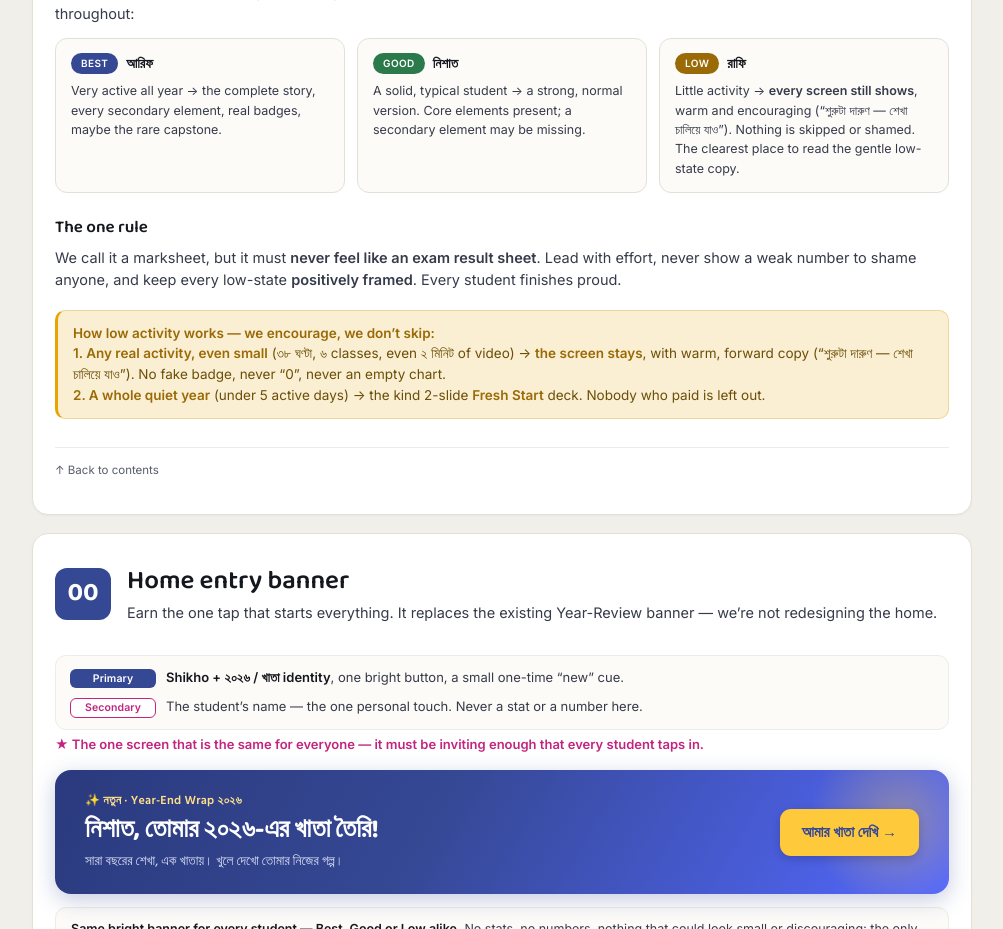
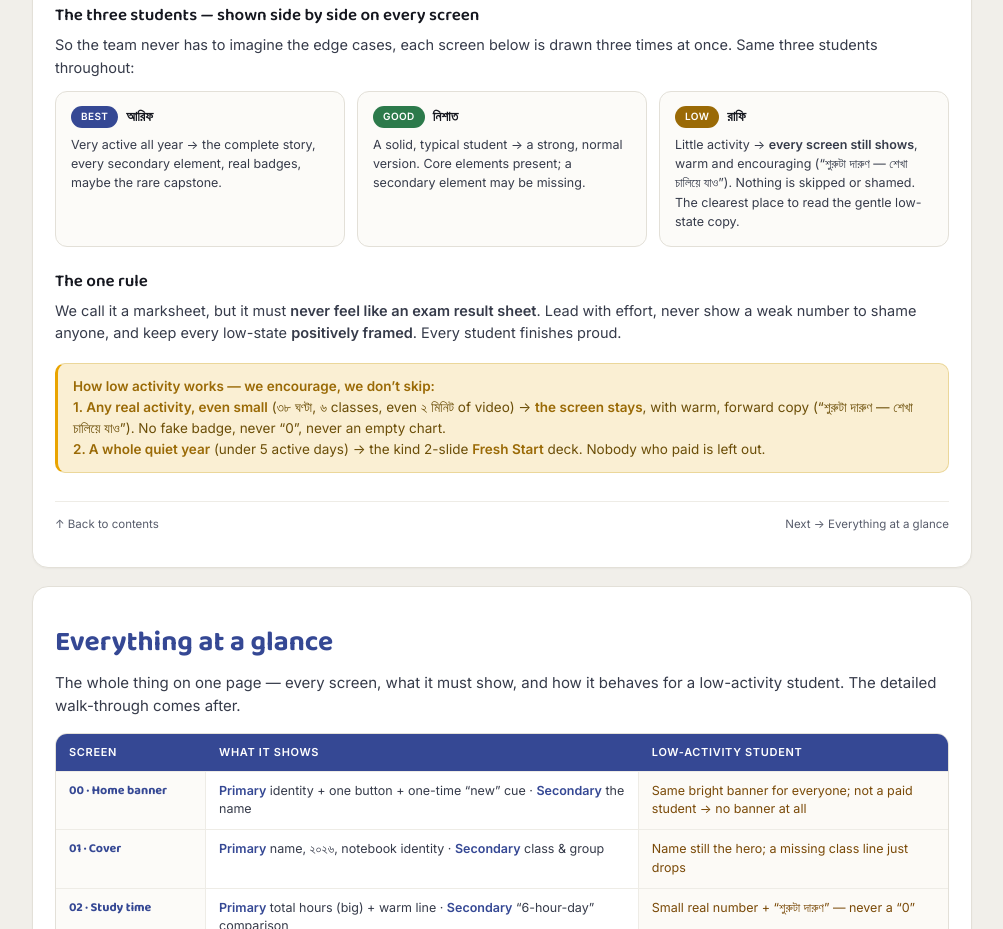
Before and after one commit to nusratmim-cell/Wrap_Design_Brief, a plain HTML site: page index.html in a window 1280 px wide. Shown: the part 1871-2800 px from the top of the page, without its empty margins (138-1141 px from the left). Drawn offline with Linux system fonts and the light colour scheme.

Commit message:
Add 'Everything at a glance' spec table for a 30-second overview

```diff
--- a/index.html
+++ b/index.html
@@ -182,6 +182,16 @@ h1,h2,h3{margin:0;text-wrap:balance}
 .hb-cta{position:relative;z-index:1;font-family:var(--f-bn);font-weight:700;font-size:15px;color:var(--navy);background:#FFC93C;border-radius:11px;padding:12px 22px;white-space:nowrap;box-shadow:0 3px 10px rgba(0,0,0,.18)}
 .hb-note{margin-top:13px;background:var(--sheet);border:1px solid var(--line-2);border-radius:11px;padding:12px 15px;font-size:12.5px;color:var(--ink-2);line-height:1.5}
 .hb-note b{color:var(--ink)}
+/* at-a-glance spec table */
+.gtbl{margin-top:16px;border:1px solid var(--line);border-radius:12px;overflow-x:auto}
+.gtr{display:grid;grid-template-columns:150px 1.4fr 1fr;min-width:640px}
+.gtr>div{padding:10px 13px;font-size:12.5px;line-height:1.5;border-top:1px solid var(--line-2)}
+.gtr:first-child>div{border-top:none}
+.gtr.ghead>div{background:var(--navy);color:#fff;font-weight:700;font-size:11px;letter-spacing:.06em;text-transform:uppercase;border-top:none}
+.gtr .g-s{font-family:var(--f-disp);font-weight:700;color:var(--navy);background:var(--sheet);border-right:1px solid var(--line-2)}
+.gtr .g-m{border-right:1px solid var(--line-2);color:var(--ink-2)}
+.gtr .g-m b{color:var(--navy);font-weight:700}
+.gtr .g-l{color:#7a4a08;background:#FCFAF6}
 @media (max-width:760px){
   .states3{grid-template-columns:1fr}
   .twoart{grid-template-columns:1fr}
@@ -220,6 +230,7 @@ h1,h2,h3{margin:0;text-wrap:balance}
 
   <ol class="toc-list">
     <li><a href="#intro"><span class="toc-n">—</span><span class="toc-t">How to read this &amp; the 3 students</span><span class="toc-d">start here</span></a></li>
+    <li><a href="#glance"><span class="toc-n">⊞</span><span class="toc-t">Everything at a glance</span><span class="toc-d">the whole spec in one table</span></a></li>
     <div class="toc-group">The 12 screens — in order</div>
     <li><a href="#s0"><span class="toc-n">00</span><span class="toc-t">Home entry banner</span><span class="toc-d">the one tap that starts it</span></a></li>
     <li><a href="#s1"><span class="toc-n">01</span><span class="toc-t">Cover</span><span class="toc-d">“this খাতা is mine”</span></a></li>
@@ -269,7 +280,32 @@ h1,h2,h3{margin:0;text-wrap:balance}
   <div class="note"><b>How low activity works — we encourage, we don’t skip:</b><br>
   <b>1. Any real activity, even small</b> (৩৮ ঘণ্টা, ৬ classes, even ২ মিনিট of video) → <b>the screen stays</b>, with warm, forward copy (“শুরুটা দারুণ — শেখা চালিয়ে যাও”). No fake badge, never “0”, never an empty chart.<br>
   <b>2. A whole quiet year</b> (under 5 active days) → the kind 2-slide <b>Fresh Start</b> deck. Nobody who paid is left out.</div>
-  <div class="foot"><a href="#top">↑ Back to contents</a></div>
+  <div class="foot"><a href="#top">↑ Back to contents</a><a href="#glance">Next → Everything at a glance</a></div>
+</div>
+
+<!-- ============ AT A GLANCE ============ -->
+<div class="sheet" id="glance">
+  <h2 class="intro-h" style="font-size:clamp(21px,4vw,28px)">Everything at a glance</h2>
+  <p class="intro-sub">The whole thing on one page — every screen, what it must show, and how it behaves for a low-activity student. The detailed walk-through comes after.</p>
+  <div class="gtbl">
+    <div class="gtr ghead"><div>Screen</div><div>What it shows</div><div>Low-activity student</div></div>
+    <div class="gtr"><div class="g-s">00 · Home banner</div><div class="g-m"><b>Primary</b> identity + one button + one-time “new” cue · <b>Secondary</b> the name</div><div class="g-l">Same bright banner for everyone; not a paid student → no banner at all</div></div>
+    <div class="gtr"><div class="g-s">01 · Cover</div><div class="g-m"><b>Primary</b> name, ২০২৬, notebook identity · <b>Secondary</b> class &amp; group</div><div class="g-l">Name still the hero; a missing class line just drops</div></div>
+    <div class="gtr"><div class="g-s">02 · Study time</div><div class="g-m"><b>Primary</b> total hours (big) + warm line · <b>Secondary</b> “6-hour-day” comparison</div><div class="g-l">Small real number + “শুরুটা দারুণ” — never a “0”</div></div>
+    <div class="gtr"><div class="g-s">03 · Attendance</div><div class="g-m"><b>Primary</b> classes attended + held · <b>Secondary</b> an earned ribbon</div><div class="g-l">Real count, no unearned ribbon; never a “0”</div></div>
+    <div class="gtr"><div class="g-s">04 · Teacher</div><div class="g-m"><b>Primary</b> teacher name + warm line · <b>Secondary</b> avatar: photo → generic M/F → name</div><div class="g-l">Shown; a generic male/female avatar if no photo</div></div>
+    <div class="gtr"><div class="g-s">05 · Quiz</div><div class="g-m"><b>Primary</b> quizzes done + honest line · <b>Secondary</b> a monthly chart</div><div class="g-l">A kind line even at zero; never an empty chart</div></div>
+    <div class="gtr"><div class="g-s">06 · Video</div><div class="g-m"><b>Primary</b> total watch time · <b>Secondary</b> movies comparison + badge</div><div class="g-l">2 minutes shown quietly + “শুরুটা হয়ে গেছে”</div></div>
+    <div class="gtr"><div class="g-s">07 · Subject</div><div class="g-m"><b>Primary</b> top subject + “most active” · <b>Secondary</b> the next 1–2 subjects</div><div class="g-l">His most-active subject — about focus, not a rank</div></div>
+    <div class="gtr"><div class="g-s">08 · Biggest day</div><div class="g-m"><b>Primary</b> the date + “most-active day” · <b>Secondary</b> time that day</div><div class="g-l">Still has a biggest day; no comparison, no pressure</div></div>
+    <div class="gtr"><div class="g-s">09 · Learner type ★</div><div class="g-m"><b>Primary</b> type stamp + a real reason · <b>Secondary</b> streak as support</div><div class="g-l">Safe default type (“ভারসাম্যপূর্ণ”), never blank</div></div>
+    <div class="gtr"><div class="g-s">10 · Marksheet</div><div class="g-m"><b>Primary</b> ২০২৬ + type + core rows + share · <b>Secondary</b> subject, badges, loyalty</div><div class="g-l">A real card; the shared image hides name &amp; photo (minors)</div></div>
+    <div class="gtr"><div class="g-s">11 · See you 2027</div><div class="g-m"><b>Primary</b> warm close + continue · <b>Secondary</b> share-again</div><div class="g-l">A gentler line; everyone sees this screen</div></div>
+    <div class="gtr"><div class="g-s">★ · Capstone</div><div class="g-m"><b>Primary</b> a rare, elevated reveal that tops the marksheet</div><div class="g-l">Best only — it must stay rare to mean anything</div></div>
+    <div class="gtr"><div class="g-s">◇ · Fresh Start</div><div class="g-m"><b>Primary</b> a cover + an encouraging close (2 slides total)</div><div class="g-l">For under-5-active-days; no stats, no fake progress</div></div>
+  </div>
+  <p style="font-size:12.5px;color:var(--ink-3);margin-top:12px">12 numbered screens exist; each student sees a curated 7–8, in a server-driven order. “Best / Good / Low” are the three sample students used throughout the walk-through below.</p>
+  <div class="foot"><a href="#top">↑ Contents</a><a href="#s0">Start the walk-through →</a></div>
 </div>
 
 <!-- ============ SCREEN 00 ============ -->
```
